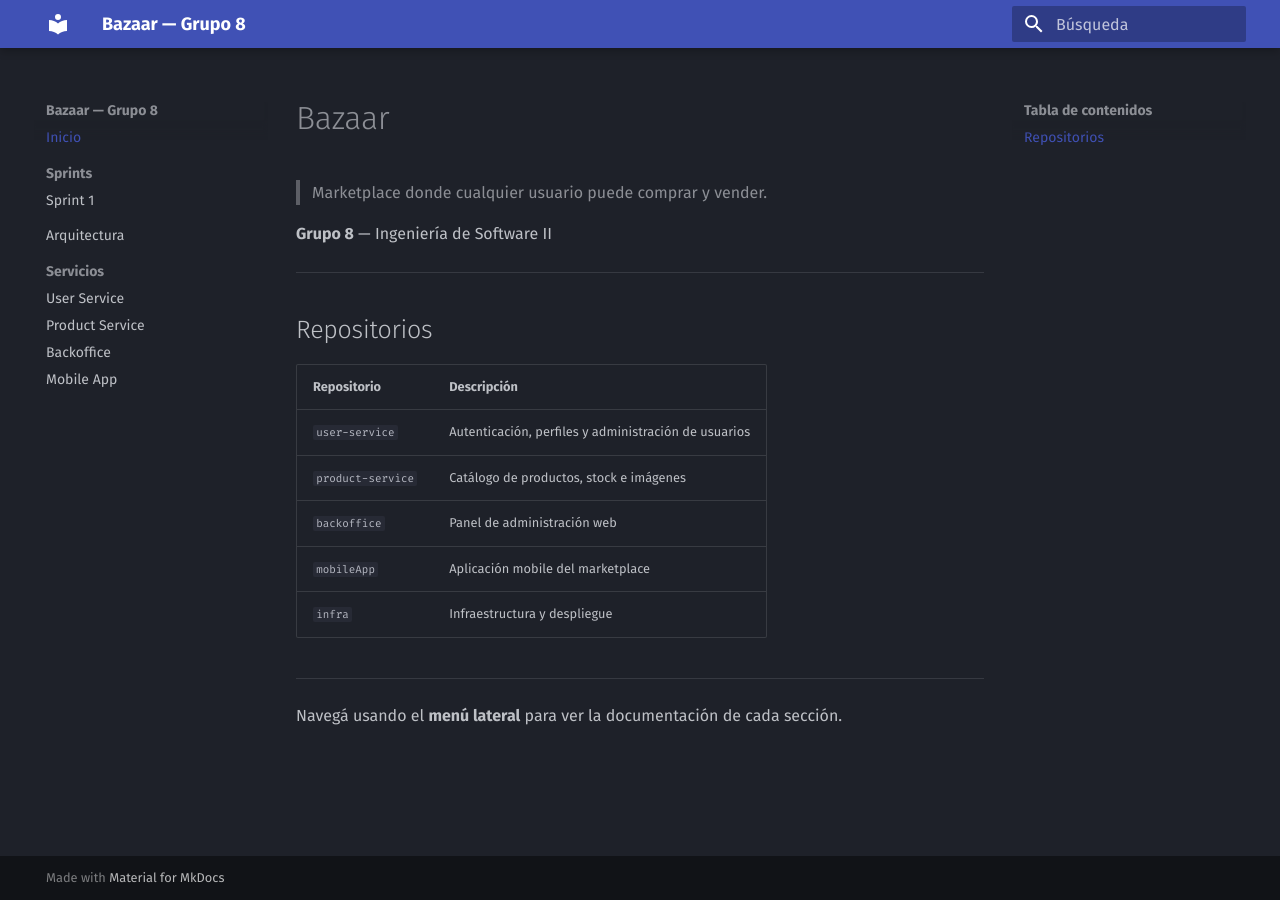
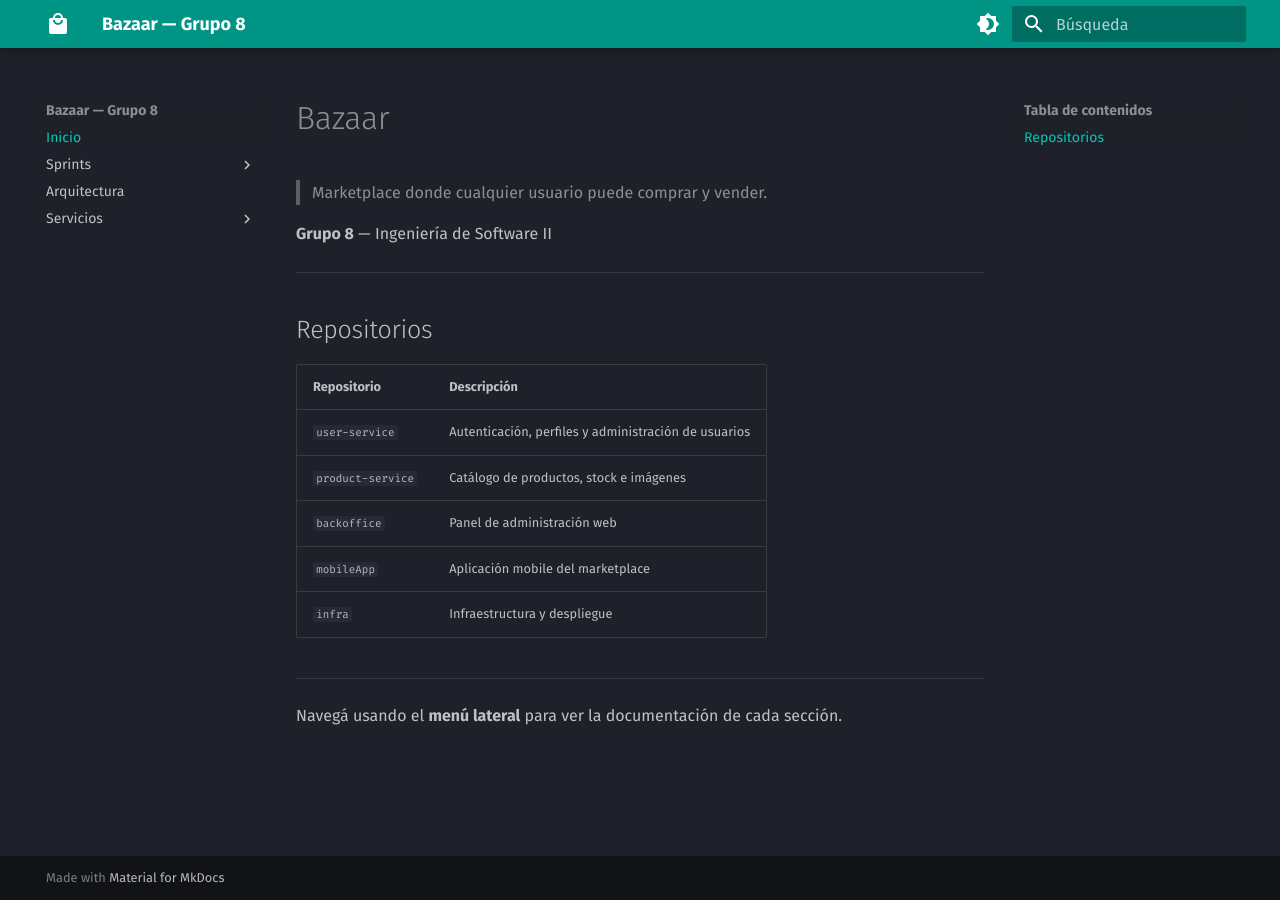
Before and after one commit to ids2-grupo8/Documentacion, an MkDocs documentation site: the page built from docs/index.md, in a window 1280 px wide. Built offline with MkDocs 1.6.1 and Material for MkDocs 9.7.7, drawn with Linux system fonts in a browser that asks for light colours.

```diff
--- a/mkdocs.yml
+++ b/mkdocs.yml
@@ -1,22 +1,33 @@
 site_name: Bazaar — Grupo 8
 site_description: Documentación del proyecto Bazaar - Marketplace
-site_url: https://ids2-grupo8.github.io/Documentacion/
+site_url: https://ids2-grupo8.github.io/Documentacion/site/
 
 theme:
   name: material
   language: es
   palette:
-    scheme: slate
-    primary: custom
-    accent: lime
+    - scheme: slate
+      primary: teal
+      accent: lime
+      toggle:
+        icon: material/brightness-4
+        name: Cambiar a modo claro
+    - scheme: default
+      primary: teal
+      accent: lime
+      toggle:
+        icon: material/brightness-7
+        name: Cambiar a modo oscuro
   font:
     text: Fira Sans
     code: Fira Code
+  icon:
+    logo: material/shopping
   features:
-    - navigation.sections
-    - navigation.expand
     - navigation.top
+    - navigation.indexes
     - search.highlight
+    - search.suggest
     - content.code.copy
 
 nav:
@@ -37,3 +48,5 @@ markdown_extensions:
   - pymdownx.superfences
   - pymdownx.details
   - attr_list
+  - toc:
+      permalink: true
```
